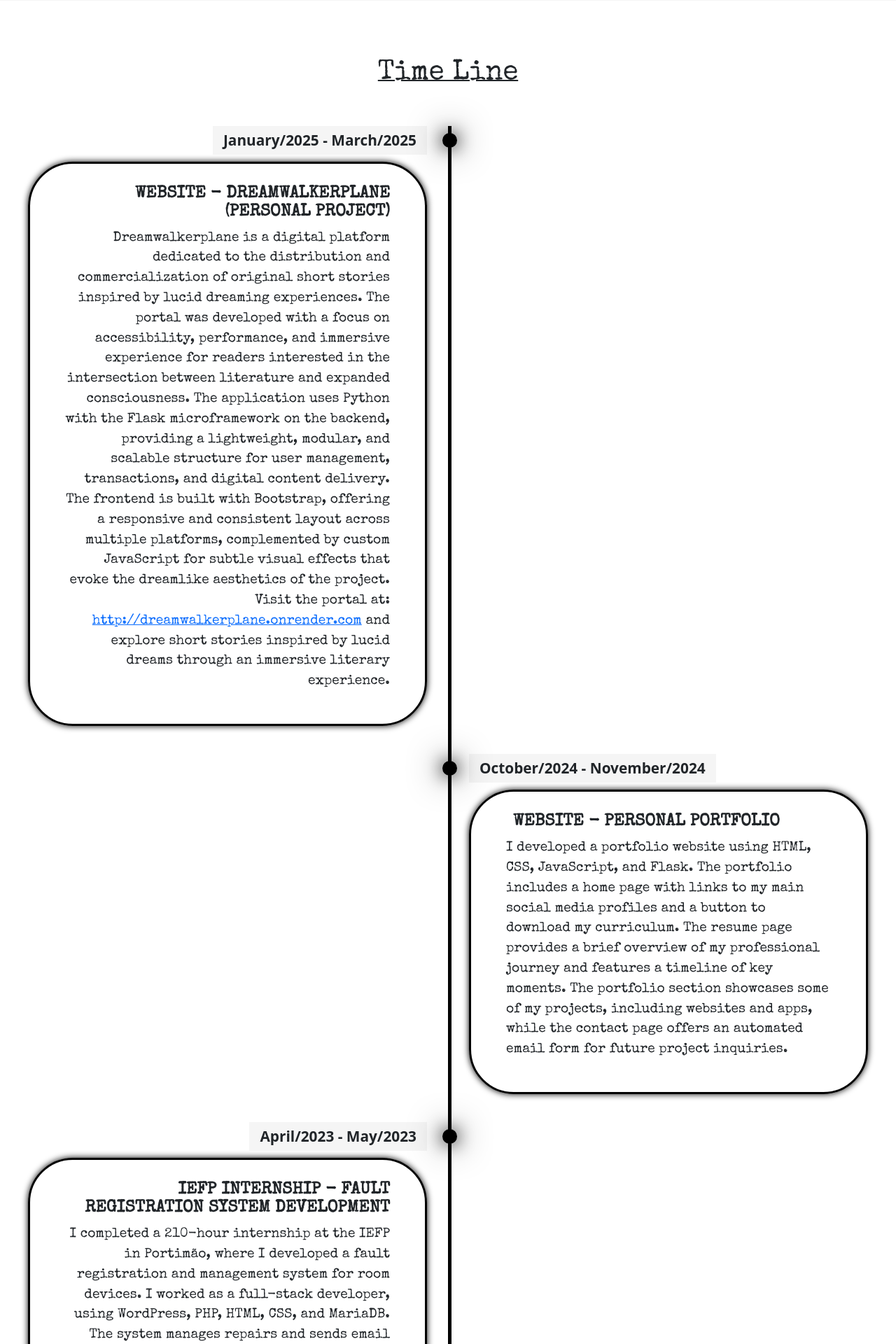
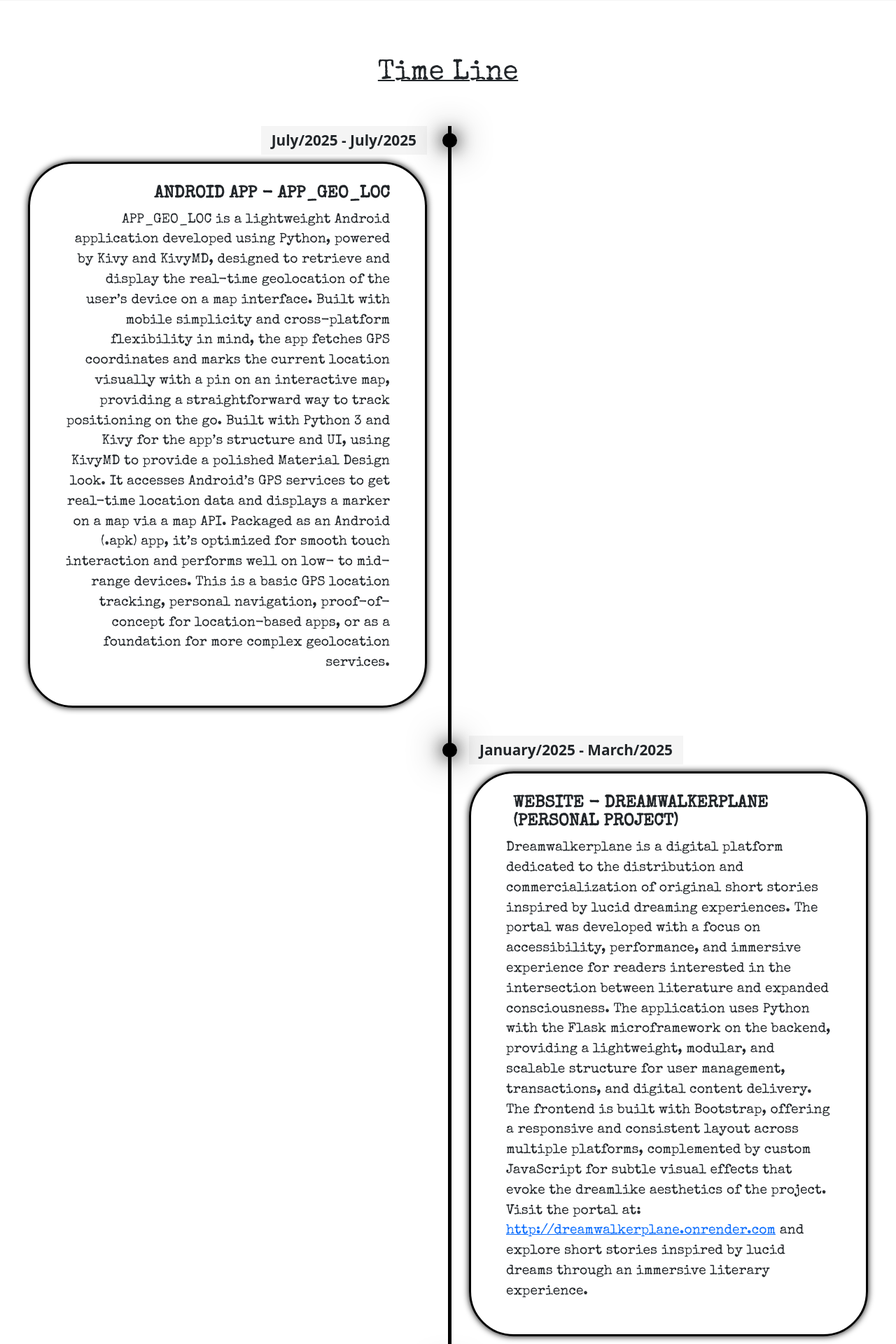
Before and after one commit to mrld-rodrigues/amiraldo_protifolio_flask, a Flask app: page /resume in a window 1280 px wide. Shown: the part 1232-3152 px from the top of the page at 70% size. Run offline with Flask 3, Linux system fonts and the light colour scheme; some libraries are stand-ins or nearby versions.

Commit message:
add more two projects

```diff
--- a/app/templates/resume.html
+++ b/app/templates/resume.html
@@ -142,6 +142,34 @@
 
                 <div class="timeline-item">
                     <div class="timeline-dot"></div>
+                    <div class="timeline-date">July/2025 - July/2025</div>
+                    <div class="time-line-content">
+                        <h4>ANDROID APP - APP_GEO_LOC</h4>
+                        <p>
+                            APP_GEO_LOC is a lightweight Android application developed
+                            using Python, powered by Kivy and KivyMD, designed to
+                            retrieve and display the real-time geolocation of the
+                            user’s device on a map interface. Built with mobile
+                            simplicity and cross-platform flexibility in mind,
+                            the app fetches GPS coordinates and marks the current
+                            location visually with a pin on an interactive map,
+                            providing a straightforward way to track positioning
+                            on the go. Built with Python 3 and Kivy for the app’s
+                            structure and UI, using KivyMD to provide a polished
+                            Material Design look. It accesses Android’s GPS services
+                            to get real-time location data and displays a marker on
+                            a map via a map API. Packaged as an Android (.apk) app,
+                            it’s optimized for smooth touch interaction and performs
+                            well on low- to mid-range devices. This is a basic GPS
+                            location tracking, personal navigation, proof-of-concept
+                            for location-based apps, or as a foundation for more
+                            complex geolocation services.
+                        </p>
+                    </div>
+                </div>
+
+                <div class="timeline-item">
+                    <div class="timeline-dot"></div>
                     <div class="timeline-date">January/2025 - March/2025</div>
                     <div class="time-line-content">
                         <h4>WEBSITE - DREAMWALKERPLANE (personal project)</h4>
@@ -168,16 +196,20 @@
 
                 <div class="timeline-item">
                     <div class="timeline-dot"></div>
-                    <div class="timeline-date">October/2024 - November/2024</div>
+                    <div class="timeline-date">July/2023 - August/2023</div>
                     <div class="time-line-content">
-                        <h4>WEBSITE - PERSONAL PORTFOLIO</h4>
+                        <h4>VIDEOGAME HANGMAN- JOGO DA FORCA</h4>
                         <p>
-                            I developed a portfolio website using HTML, CSS, JavaScript, and Flask.
-                            The portfolio includes a home page with links to my main social media
-                            profiles and a button to download my curriculum. The resume page provides a
-                            brief overview of my professional journey and features a timeline of key moments.
-                            The portfolio section showcases some of my projects, including websites and apps,
-                            while the contact page offers an automated email form for future project inquiries.
+                            Hangman is a modern reinterpretation of the classic hangman game,
+                            built from scratch in Python using the Pygame library.
+                            More than just guessing words, the game offers a dynamic experience
+                            with four progressive difficulty levels, ranging from simple and common
+                            words to complex and rare terms, with adaptive attempt limitations.
+                            Built entirely with Python 3 and Pygame for graphics rendering,
+                            event handling, and game state management. The structure is organized
+                            in modules to facilitate maintenance and expansion (game loop,
+                            level control, word system, UI). Simple and functional graphical interface,
+                            developed and tested exclusively on Linux – not yet compiled to .exe (Windows).
                         </p>
                     </div>
                 </div>
```
